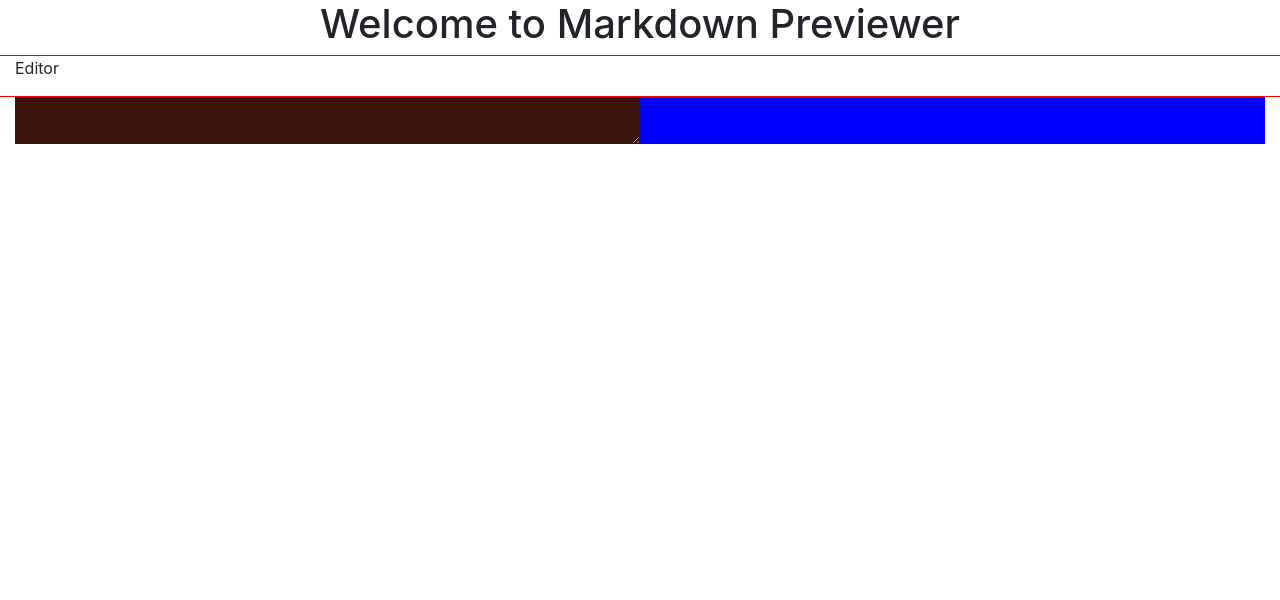
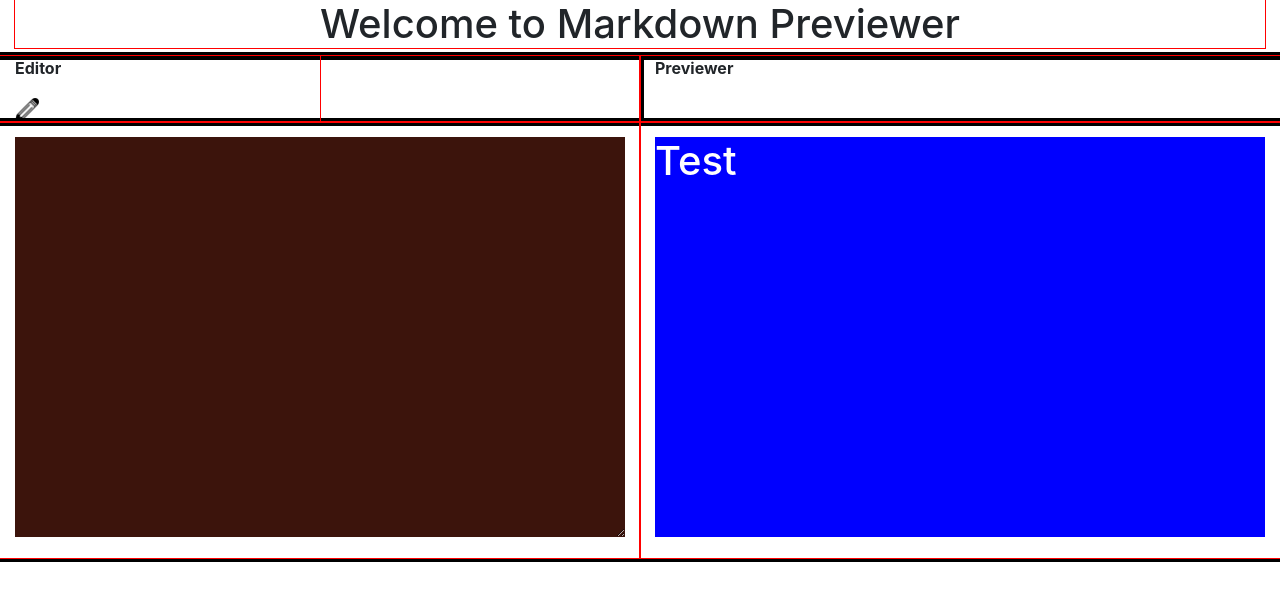
Before and after one commit to Gc0rp/markdown-previewer, a React app: page / in a window 1280 px wide. Shown: the top 600 px of the page. Built offline with nearby package versions, Linux system fonts and the light colour scheme.

Commit message:
Updated the headers and the display

```diff
--- a/package.json
+++ b/package.json
@@ -88,6 +88,7 @@
     },
     "dependencies": {
         "cross-env": "^5.2.0",
+        "marked": "^0.7.0",
         "react": "^16.8.6",
         "react-dom": "^16.8.6",
         "react-redux": "^7.1.0",
--- a/src/components/App2.js
+++ b/src/components/App2.js
@@ -2,28 +2,42 @@ import React from 'react';
 import styled from 'styled-components';
 
 import MarkdownPreview from './MarkdownPreview';
-
-const Container = styled.div `
-   outline: 1px solid red;
-   height: 100%;
-`;
+import logo from '../images/edit.png';
 
 const Heading = styled.h1 `
     text-align: center;
+    outline: 1px solid red;
 `;
 
 const App = () => {
     return(
-        <div className="container-fluid no-gutters">
-            <Heading>
-                Welcome to Markdown Previewer
-            </Heading>
+        <div className="container-fluid">
             <div className="row">
-                <div className="col-lg-4">
-                    <p>Editor</p>
+                <div className="col-lg-12">
+                    <Heading>
+                        Welcome to Markdown Previewer
+                    </Heading>
                 </div>
             </div>
+
+            <div className="row">
+                <div className="col-lg-6">
+                    <div className="row">
+                        <div className="col-lg-6">
+                            <p>Editor</p>
+                            <img src={logo} alt="Logo"/>
+                        </div>
+                    </div>
+
+                </div>
+
+                <div className="col-lg-6">
+                    <p>Previewer</p>
+                </div>
+            </div>
+
             <MarkdownPreview />
+
         </div>
     );
 };
--- a/src/components/MarkdownPreview.js
+++ b/src/components/MarkdownPreview.js
@@ -1,30 +1,44 @@
 import React from 'react';
 import styled from 'styled-components';
 
-const Area = styled.div `
-    display: flex;
-`;
+
 
 const UserText = styled.textarea `
     background-color: #3C140C;
     color: white;
     border: none;
-    width: 50%;
+    width: 100%;
+    padding: 10px;
+    min-height: 50vh;
+    margin: 15px auto;
 `;
 
 const GeneratedOutput = styled.div `
-    width: 50%;
+    width: 100%;
     background-color: blue;
     color: white;
     border: none;
+    min-height: 50vh;
+    margin: 15px auto;
 `;
 
 const MarkdownPreview = () => {
     return(
-        <Area>
-            <UserText />
-            <GeneratedOutput />
-        </Area>
+        <div className="row">
+            <div className="col-lg-6">
+
+                <UserText />
+
+            </div>
+
+            <div className="col-lg-6">
+                <GeneratedOutput>
+                    <h1>Test</h1>
+                </GeneratedOutput>
+            </div>
+
+        </div>
+
     );
 };
 
--- a/src/constants/css/globalStyleSheet.js
+++ b/src/constants/css/globalStyleSheet.js
@@ -10,7 +10,7 @@ const RowStyles = `
         width: 100%;
     }
     .row {
-        outline: 1px solid red;
+        outline: 4px solid black;
     }
 
     .col-lg-6 {
```
Also changed, not shown: src/images/edit.png (added), 1 other file (tests, documents, lock files or other folders).
